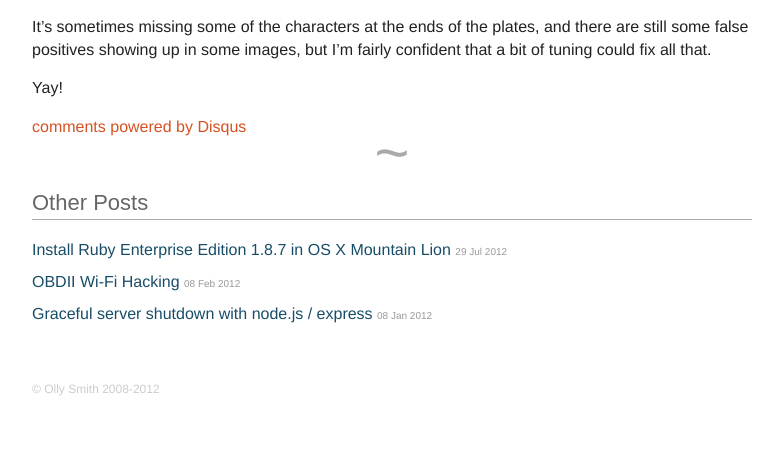
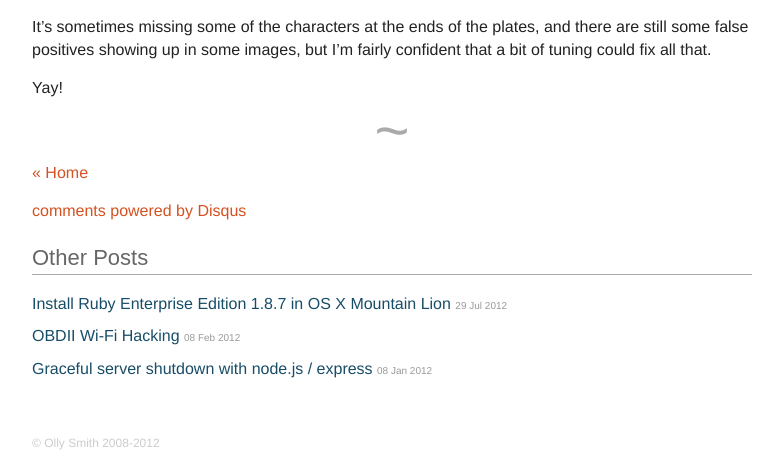
Before and after one commit to oesmith/oesmith.github.com, a Jekyll site: the page built from _posts/2009-09-24-looking-promising.md, in a window 1280 px wide. Shown: the part 590-1064 px from the top of the page, without its empty margins (248-1031 px from the left). Built offline with Jekyll 4.4.1, drawn with Linux system fonts in a browser that asks for light colours; some web fonts are replaced; comment, search, counter and statistics services are not loaded; before the commit the page ends 1010 px from its top, so only the background shows below that.

Commit message:
Home link.

```diff
--- a/_layouts/post.html
+++ b/_layouts/post.html
@@ -8,6 +8,7 @@ layout: default
   </header>
   {{ content }}
   <footer>
+    <p><a href="/">&laquo; Home</a></p>
     <div id="disqus_thread"></div>
     <script type="text/javascript">
         var disqus_shortname = 'ollysmith';
--- a/css/main.css
+++ b/css/main.css
@@ -119,7 +119,7 @@ h1 a, h1 a:visited, h1 a:active {
   margin: 10px 0;
 }
 
-article:after {
+article > footer:before {
   content: "~";
   font-size: 60px;
   line-height: 30px;
```
